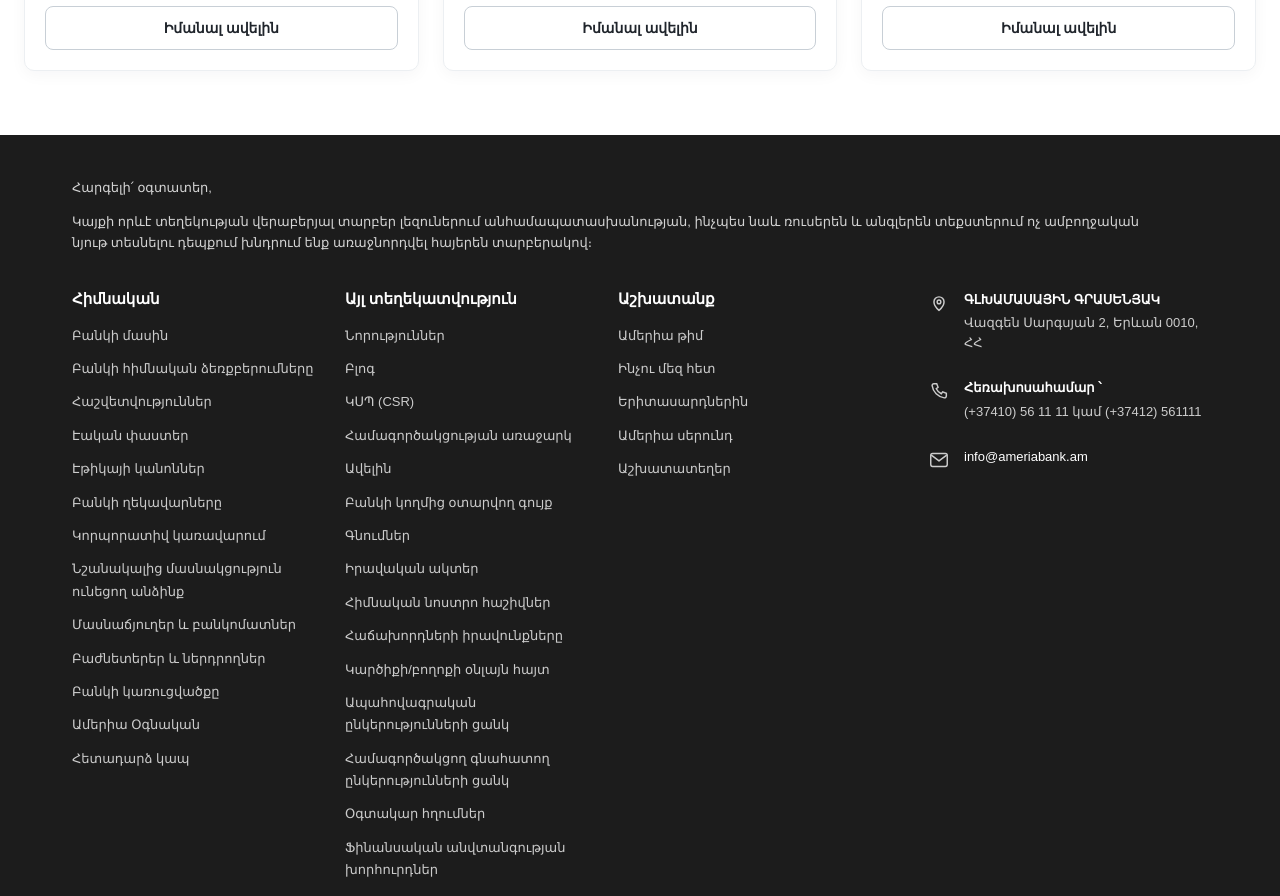
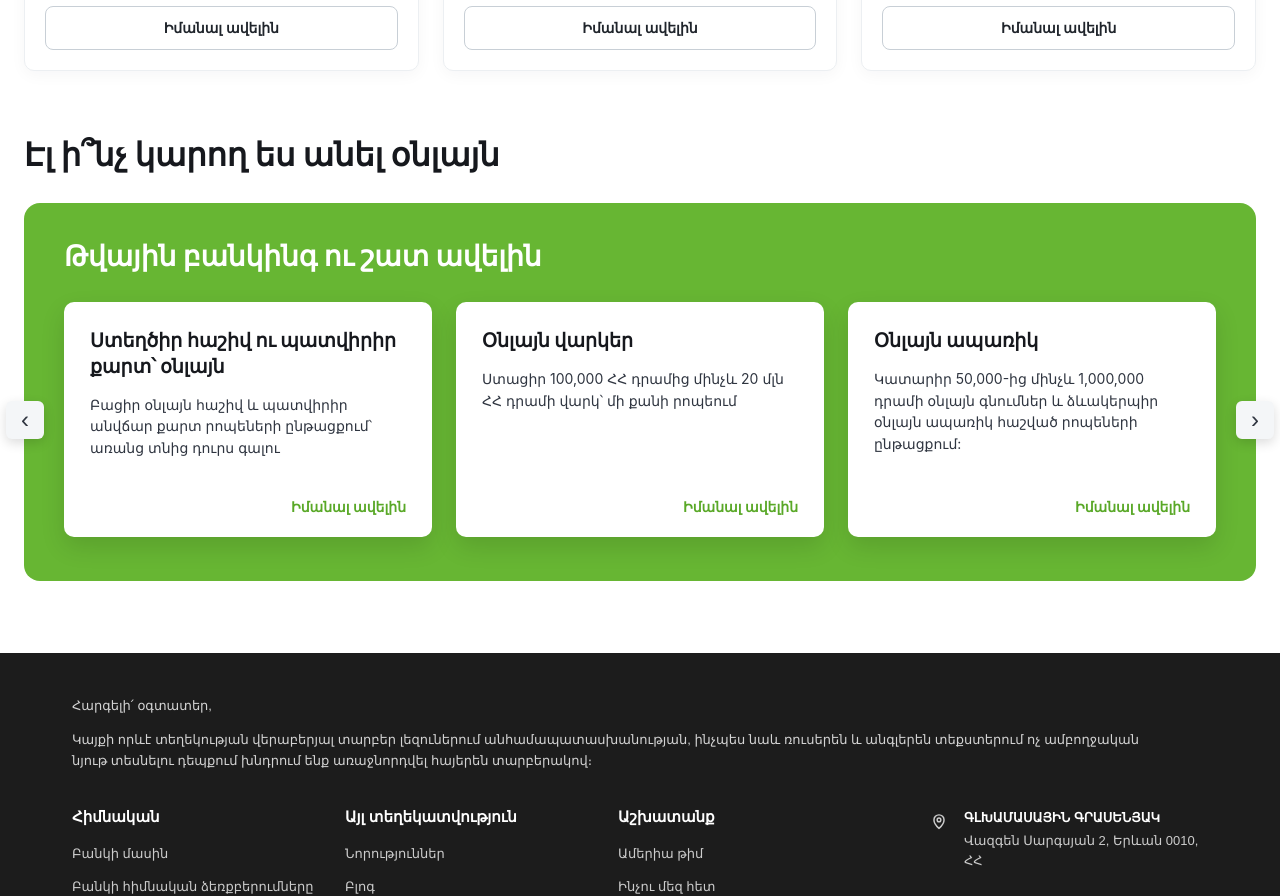
Before and after one commit to Artur-2013/AmeriaBank, a React (Vite) app: page /tvayin in a window 1280 px wide. Shown: the part 2220-3116 px from the top of the page. Built offline with nearby package versions, Linux system fonts and the light colour scheme.

Commit message:
verjnakan ardyunqy kayqis

```diff
--- /dev/null
+++ b/src/pages/OnlineBankingSection.css
@@ -0,0 +1,149 @@
+.online-section {
+  width: 100%;
+  max-width: 1280px;
+  margin: 48px auto 72px;
+  padding: 0 24px;
+  font-family: -apple-system, BlinkMacSystemFont, 'Segoe UI', Roboto, Arial, sans-serif;
+}
+
+.online-section__heading {
+  margin: 0 0 28px;
+  font-size: 32px;
+  font-weight: 700;
+  line-height: 1.25;
+  color: #16181d;
+}
+
+.online-banner {
+  position: relative;
+  background-color: #67b633;
+  border-radius: 16px;
+  padding: 36px 40px 44px;
+}
+
+.online-banner__title {
+  margin: 0 0 28px;
+  font-size: 28px;
+  font-weight: 700;
+  line-height: 1.25;
+  color: #ffffff;
+}
+
+.online-carousel {
+  position: relative;
+}
+
+.online-cards {
+  display: grid;
+  grid-template-columns: repeat(3, 1fr);
+  gap: 24px;
+}
+
+.online-card {
+  background-color: #ffffff;
+  border-radius: 10px;
+  padding: 26px 26px 22px;
+  min-height: 235px;
+  display: flex;
+  flex-direction: column;
+  justify-content: space-between;
+  box-shadow: 0 10px 24px rgba(0, 0, 0, 0.12);
+}
+
+.online-card__title {
+  margin: 0 0 14px;
+  font-size: 19px;
+  font-weight: 700;
+  line-height: 1.35;
+  color: #16181d;
+}
+
+.online-card__desc {
+  margin: 0 0 24px;
+  font-size: 14px;
+  font-weight: 400;
+  line-height: 1.55;
+  color: #2f3540;
+}
+
+.online-card__link {
+  align-self: flex-end;
+  font-size: 14px;
+  font-weight: 600;
+  color: #59a827;
+  text-decoration: none;
+  margin-top: auto;
+}
+
+.online-card__link:hover {
+  text-decoration: underline;
+}
+
+.online-carousel__arrow {
+  position: absolute;
+  top: 50%;
+  transform: translateY(-50%);
+  width: 38px;
+  height: 38px;
+  border-radius: 6px;
+  border: none;
+  background-color: #f4f6f8;
+  color: #2f3540;
+  font-size: 24px;
+  line-height: 1;
+  display: flex;
+  align-items: center;
+  justify-content: center;
+  cursor: pointer;
+  box-shadow: 0 4px 12px rgba(0, 0, 0, 0.14);
+  z-index: 3;
+  transition: background-color 0.2s ease, transform 0.2s ease;
+}
+
+.online-carousel__arrow:hover {
+  background-color: #ffffff;
+}
+
+.online-carousel__arrow--prev {
+  left: -58px;
+}
+
+.online-carousel__arrow--next {
+  right: -58px;
+}
+
+@media (max-width: 1120px) {
+  .online-banner {
+    padding: 32px 24px 36px;
+  }
+
+  .online-carousel__arrow--prev {
+    left: -12px;
+  }
+
+  .online-carousel__arrow--next {
+    right: -12px;
+  }
+}
+
+@media (max-width: 900px) {
+  .online-section__heading {
+    font-size: 26px;
+  }
+
+  .online-banner__title {
+    font-size: 22px;
+  }
+
+  .online-cards {
+    grid-template-columns: 1fr;
+  }
+
+  .online-carousel__arrow--prev {
+    left: 8px;
+  }
+
+  .online-carousel__arrow--next {
+    right: 8px;
+  }
+}
--- /dev/null
+++ b/src/pages/OnlineBankingSection.jsx
@@ -0,0 +1,93 @@
+import { useState } from 'react';
+import './OnlineBankingSection.css';
+
+const ONLINE_ITEMS = [
+  {
+    id: 'account-card',
+    title: 'Ստեղծիր հաշիվ ու պատվիրիր քարտ՝ օնլայն',
+    description:
+      'Բացիր օնլայն հաշիվ և պատվիրիր անվճար քարտ րոպեների ընթացքում՝ առանց տնից դուրս գալու',
+    linkText: 'Իմանալ ավելին',
+    href: '#account-card',
+  },
+  {
+    id: 'online-loans',
+    title: 'Օնլայն վարկեր',
+    description:
+      'Ստացիր 100,000 ՀՀ դրամից մինչև 20 մլն ՀՀ դրամի վարկ՝ մի քանի րոպեում',
+    linkText: 'Իմանալ ավելին',
+    href: '#online-loans',
+  },
+  {
+    id: 'online-installment',
+    title: 'Օնլայն ապառիկ',
+    description:
+      'Կատարիր 50,000-ից մինչև 1,000,000 դրամի օնլայն գնումներ և ձևակերպիր օնլայն ապառիկ հաշված րոպեների ընթացքում:',
+    linkText: 'Իմանալ ավելին',
+    href: '#online-installment',
+  },
+];
+
+export default function OnlineBankingSection() {
+  const [startIndex, setStartIndex] = useState(0);
+
+  const visibleCount = 3;
+  const total = ONLINE_ITEMS.length;
+
+  const visibleItems = Array.from({ length: Math.min(visibleCount, total) }, (_, i) => {
+    return ONLINE_ITEMS[(startIndex + i) % total];
+  });
+
+  const handlePrev = () => {
+    setStartIndex((prev) => (prev - 1 + total) % total);
+  };
+
+  const handleNext = () => {
+    setStartIndex((prev) => (prev + 1) % total);
+  };
+
+  return (
+    <section className="online-section">
+      <h2 className="online-section__heading">Էլ ի՞նչ կարող ես անել օնլայն</h2>
+
+      <div className="online-banner">
+        <h3 className="online-banner__title">Թվային բանկինգ ու շատ ավելին</h3>
+
+        <div className="online-carousel">
+          <button
+            type="button"
+            className="online-carousel__arrow online-carousel__arrow--prev"
+            onClick={handlePrev}
+            aria-label="Նախորդը"
+          >
+            ‹
+          </button>
+
+          <div className="online-cards">
+            {visibleItems.map((item) => (
+              <article key={item.id} className="online-card">
+                <div className="online-card__top">
+                  <h4 className="online-card__title">{item.title}</h4>
+                  <p className="online-card__desc">{item.description}</p>
+                </div>
+
+                <a href={item.href} className="online-card__link">
+                  {item.linkText}
+                </a>
+              </article>
+            ))}
+          </div>
+
+          <button
+            type="button"
+            className="online-carousel__arrow online-carousel__arrow--next"
+            onClick={handleNext}
+            aria-label="Հաջորդը"
+          >
+            ›
+          </button>
+        </div>
+      </div>
+    </section>
+  );
+}
--- a/src/pages/Tvayin.jsx
+++ b/src/pages/Tvayin.jsx
@@ -1,6 +1,7 @@
 import MyCarCard from './MyCarCard';
 import MyWordsCard from './MyWordsCard';
 import EcosystemCards from './EcosystemCards';
+import OnlineBankingSection from './OnlineBankingSection';
 import './Tvayin.css';
 
 export default function Tvayin() {
@@ -24,8 +25,11 @@ export default function Tvayin() {
         </div>
       </section>
 
-      {/* Երեք քարտերի շարք՝ MyAmeria, MyHome, MyCar */}
+      {/* 9 քարտերից բաղկացած ցանց */}
       <EcosystemCards />
+
+      {/* Էլ ի՞նչ կարող ես անել օնլայն */}
+      <OnlineBankingSection />
     </div>
   );
 }
```
